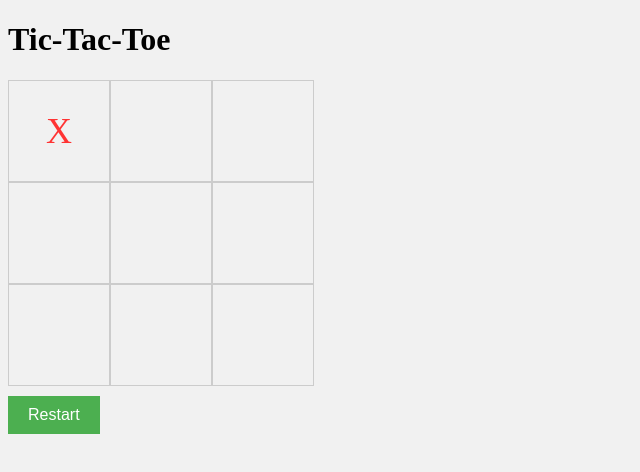
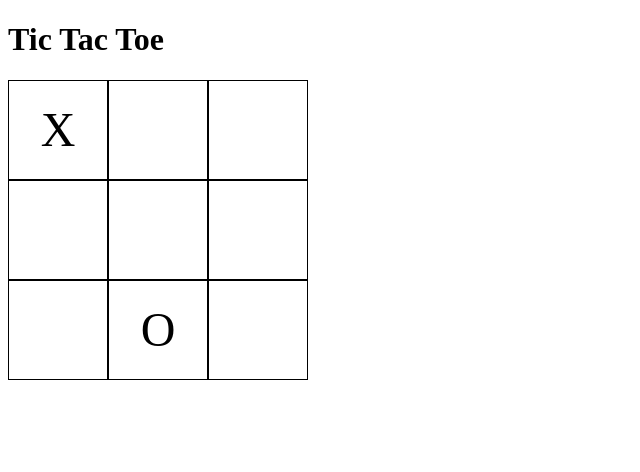
Before and after one commit to mfis21/mfis21.github.io, a plain HTML site: page subsite/help2.html in a window 1280 px wide. Both pictures are taken after a click on the element 59 px from the left and 130 px from the top of the page. Shown: the whole page, without its empty margins (0-640 px from the left). Drawn offline with Linux system fonts and the light colour scheme.

Commit message:
Update help2.html

```diff
--- a/subsite/help2.html
+++ b/subsite/help2.html
@@ -1,154 +1,97 @@
 <!DOCTYPE html>
 <html>
 <head>
-  <title>Tic-Tac-Toe</title>
+    <meta charset="utf-8">
+    <title>Tic Tac Toe</title>
     <style>
-    body {
-      background-color: #f1f1f1;
-    }
-
         .board {
             display: flex;
             flex-wrap: wrap;
-      width: 400px;
+            width: 300px;
         }
-
-    .board div {
+        .cell {
+            box-sizing: border-box;
             width: 100px;
             height: 100px;
-      border: 1px solid #ccc;
+            border: 1px solid black;
             display: flex;
+            justify-content: center;
             align-items: center;
-      justify-content: center;
-      font-size: 36px;
+            font-size: 3rem;
             cursor: pointer;
-    }
-
-    .restart-button {
-      display: none;
-      margin-top: 10px;
-      background-color: #4CAF50;
-      border: none;
-      color: white;
-      padding: 10px 20px;
-      text-align: center;
-      text-decoration: none;
-      display: inline-block;
-      font-size: 16px;
-      cursor: pointer;
-    }
-
-    .restart-button:hover {
-      background-color: #45a049;
         }
     </style>
 </head>
 <body>
-  <h1>Tic-Tac-Toe</h1>
-
-  <div class="board">
-    <div onclick="makeMove(0, 0)"></div>
-    <div onclick="makeMove(0, 1)"></div>
-    <div onclick="makeMove(0, 2)"></div>
-    <div onclick="makeMove(1, 0)"></div>
-    <div onclick="makeMove(1, 1)"></div>
-    <div onclick="makeMove(1, 2)"></div>
-    <div onclick="makeMove(2, 0)"></div>
-    <div onclick="makeMove(2, 1)"></div>
-    <div onclick="makeMove(2, 2)"></div>
-  </div>
-
-  <button class="restart-button" onclick="restartGame()">Restart</button>
+    <h1>Tic Tac Toe</h1>
+    <div class="board"></div>
 
     <script>
-    // Game logic
-    var board = [
-      ['', '', ''],
-      ['', '', ''],
-      ['', '', '']
+        const board = document.querySelector('.board');
+        const cells = [];
+
+        let currentPlayer = 'X';
+        let gameOver = false;
+
+        // Create the cells and add event listeners
+        for (let i = 0; i < 9; i++) {
+            const cell = document.createElement('div');
+            cell.classList.add('cell');
+            cells.push(cell);
+            board.appendChild(cell);
+
+            cell.addEventListener('click', () => {
+                if (!gameOver && cell.innerText === '') {
+                    cell.innerText = currentPlayer;
+                    checkWin();
+                    currentPlayer = currentPlayer === 'X' ? 'O' : 'X';
+                    makeComputerMove();
+                }
+            });
+        }
+
+        // Check for a win
+        function checkWin() {
+            const winningCombinations = [
+                [0, 1, 2], [3, 4, 5], [6, 7, 8], // Rows
+                [0, 3, 6], [1, 4, 7], [2, 5, 8], // Columns
+                [0, 4, 8], [2, 4, 6] // Diagonals
             ];
-    var currentPlayer = 'X';
-    var gameOver = false;
 
-    function makeMove(row, col) {
-      if (!gameOver && board[row][col] === '') {
-        board[row][col] = currentPlayer;
-        document.querySelector('.board').children[row * 3 + col].innerText = currentPlayer;
-        document.querySelector('.board').children[row * 3 + col].style.color = currentPlayer === 'X' ? '#ff3333' : '#0088cc';
+            for (const combination of winningCombinations) {
+                const [a, b, c] = combination;
+                if (
+                    cells[a].innerText !== '' &&
+                    cells[a].innerText === cells[b].innerText &&
+                    cells[a].innerText === cells[c].innerText
+                ) {
+                    gameOver = true;
+                    cells[a].style.backgroundColor = 'green';
+                    cells[b].style.backgroundColor = 'green';
+                    cells[c].style.backgroundColor = 'green';
+                    break;
+                }
+            }
+        }
 
-        if (checkWin(currentPlayer)) {
-          showRestartButton();
-          alert(currentPlayer + ' wins!');
-          gameOver = true;
-        } else if (checkTie()) {
-          showRestartButton();
-          alert('It\'s a tie!');
-          gameOver = true;
-        } else {
+        // Make the computer's move
+        function makeComputerMove() {
+            if (!gameOver) {
+                let emptyCells = [];
+                for (const cell of cells) {
+                    if (cell.innerText === '') {
+                        emptyCells.push(cell);
+                    }
+                }
+
+                if (emptyCells.length > 0) {
+                    const randomCell = emptyCells[Math.floor(Math.random() * emptyCells.length)];
+                    randomCell.innerText = currentPlayer;
+                    checkWin();
                     currentPlayer = currentPlayer === 'X' ? 'O' : 'X';
                 }
             }
         }
-
-    function checkWin(player) {
-      // Check rows
-      for (var i = 0; i < 3; i++) {
-        if (board[i][0] === player && board[i][1] === player && board[i][2] === player) {
-          return true;
-        }
-      }
-
-      // Check columns
-      for (var j = 0; j < 3; j++) {
-        if (board[0][j] === player && board[1][j] === player && board[2][j] === player) {
-          return true;
-        }
-      }
-
-      // Check diagonals
-      if (board[0][0] === player && board[1][1] === player && board[2][2] === player) {
-        return true;
-      }
-
-      if (board[0][2] === player && board[1][1] === player && board[2][0] === player) {
-        return true;
-      }
-
-      return false;
-    }
-
-    function checkTie() {
-      for (var i = 0; i < 3; i++) {
-        for (var j = 0; j < 3; j++) {
-          if (board[i][j] === '') {
-            return false;
-          }
-        }
-      }
-      return true;
-    }
-
-    function showRestartButton() {
-      document.querySelector('.restart-button').style.display = 'block';
-    }
-
-    function restartGame() {
-      board = [
-        ['', '', ''],
-        ['', '', ''],
-        ['', '', '']
-      ];
-      currentPlayer = 'X';
-      gameOver = false;
-
-      var cells = document.querySelector('.board').children;
-      for (var i = 0; i < cells.length; i++) {
-        cells[i].innerText = '';
-        cells[i].style.color = '';
-      }
-
-      document.querySelector('.restart-button').style.display = 'none';
-    }
     </script>
 </body>
 </html>
```
Lines whose indentation alone changed are shown as unchanged.
